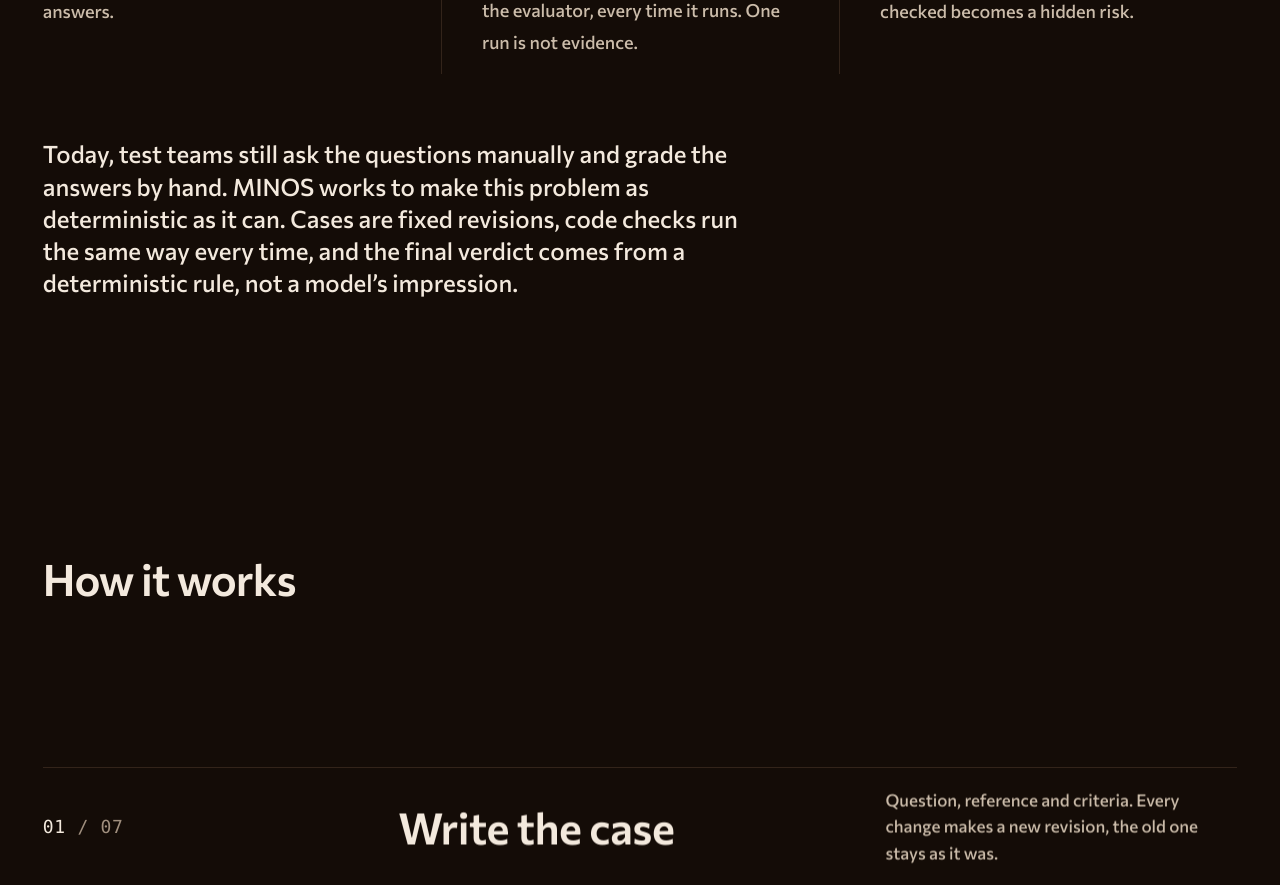
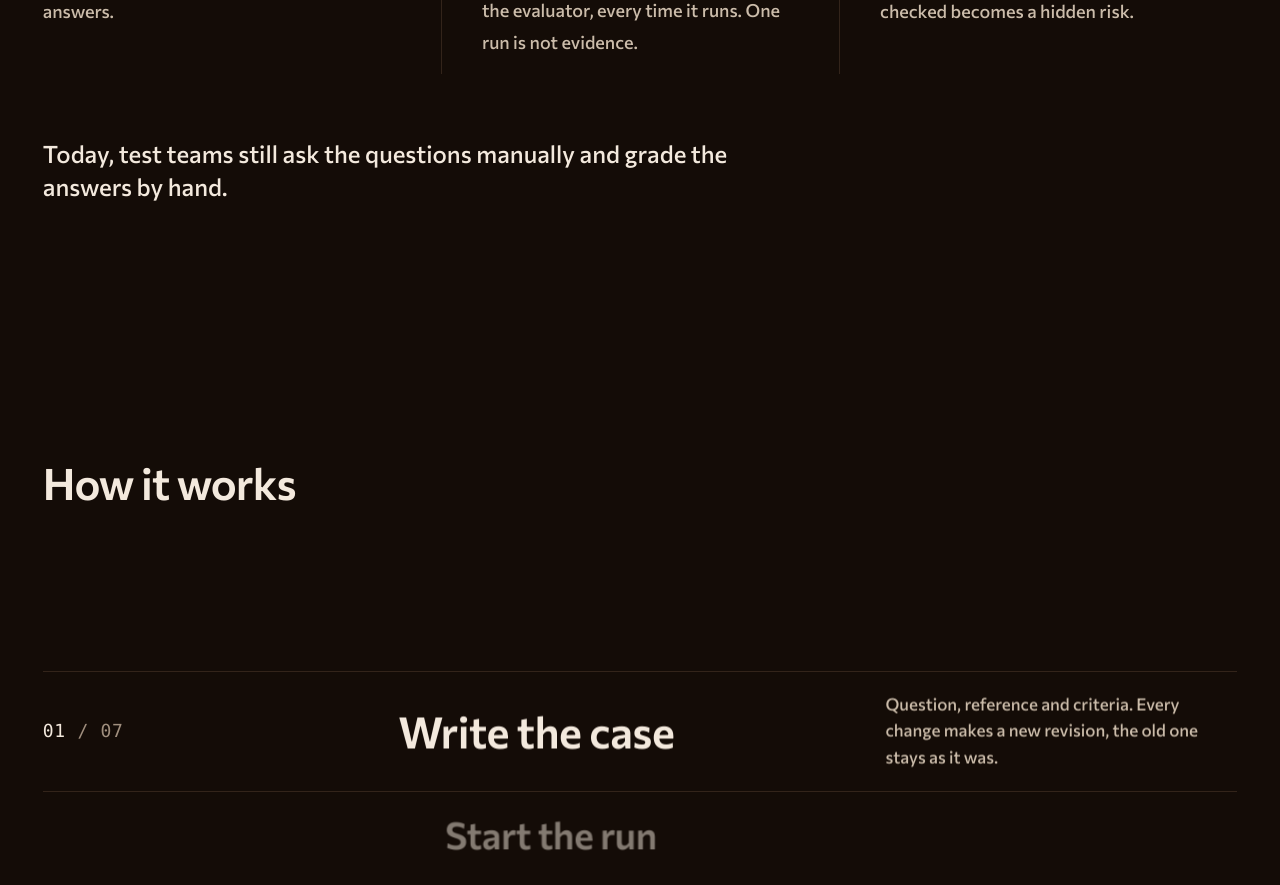
Before and after one commit to minos-eval/website, a Next.js app: page / in a window 1280 px wide. Shown: the part 1480-2365 px from the top of the page. Built offline with nearby package versions, Linux system fonts and the light colour scheme; no server answers.

Commit message:
refactor: simplify Problem section by removing approach text and updating related tests

```diff
--- a/src/components/HowFlow.tsx
+++ b/src/components/HowFlow.tsx
@@ -47,8 +47,8 @@ function rowVars(distance: number, human = false): Record<string, string> {
     '--y': `${offsetRem(distance)}rem`,
     '--s': String(Math.max(0.62, 1 - away * 0.14)),
     '--o': String(rowOpacity(distance, human)),
-    // Small text cannot sit half-faded without failing contrast, so the note switches over in a narrow band.
-    '--b': String(clamp(1 - (away - 0.35) * 6, 0, 1)),
+    // Small text cannot sit half-faded without failing contrast, so only the active row shows its note, at full strength.
+    '--b': away < 0.5 ? '1' : '0',
     '--blur': `${Math.min(away, 3) * 0.8}px`,
   };
 }
--- a/src/components/sections.tsx
+++ b/src/components/sections.tsx
@@ -29,7 +29,7 @@ export function Hero({ c }: SectionProps) {
 }
 
 export function Problem({ c }: SectionProps) {
-  const { label, title, items, today, approach } = c.problem;
+  const { label, title, items, today } = c.problem;
   return (
     <section className={styles.problem} id="problem" aria-label={label}>
       <p className={styles.eyebrow}>{label}</p>
@@ -43,9 +43,7 @@ export function Problem({ c }: SectionProps) {
           </div>
         ))}
       </div>
-      <p className={styles.approach}>
-        {today} {approach}
-      </p>
+      <p className={styles.approach}>{today}</p>
     </section>
   );
 }
--- a/src/content/site.ts
+++ b/src/content/site.ts
@@ -20,7 +20,6 @@ export interface SiteContent {
     title: string;
     items: { title: string; body: string }[];
     today: string;
-    approach: string;
   };
   how: { title: string; steps: { title: string; body: string; human?: true }[] };
   rule: {
@@ -77,8 +76,6 @@ const tr: SiteContent = {
       },
     ],
     today: 'Bugün test ekipleri soruları hâlâ elle soruyor, cevapları elle notluyor.',
-    approach:
-      'MINOS bu sorunu olabildiğince deterministik hâle getirmeye çalışır. Vakalar değişmez revizyonlardır, kod kontrolleri her seferinde aynı çalışır, nihai kararı bir modelin izlenimi değil deterministik bir kural verir.',
   },
   how: {
     title: 'Nasıl çalışır',
@@ -183,8 +180,6 @@ const en: SiteContent = {
       },
     ],
     today: 'Today, test teams still ask the questions manually and grade the answers by hand.',
-    approach:
-      'MINOS works to make this problem as deterministic as it can. Cases are fixed revisions, code checks run the same way every time, and the final verdict comes from a deterministic rule, not a model’s impression.',
   },
   how: {
     title: 'How it works',
```
Also changed, not shown: 2 other files (tests, documents, lock files or other folders).
